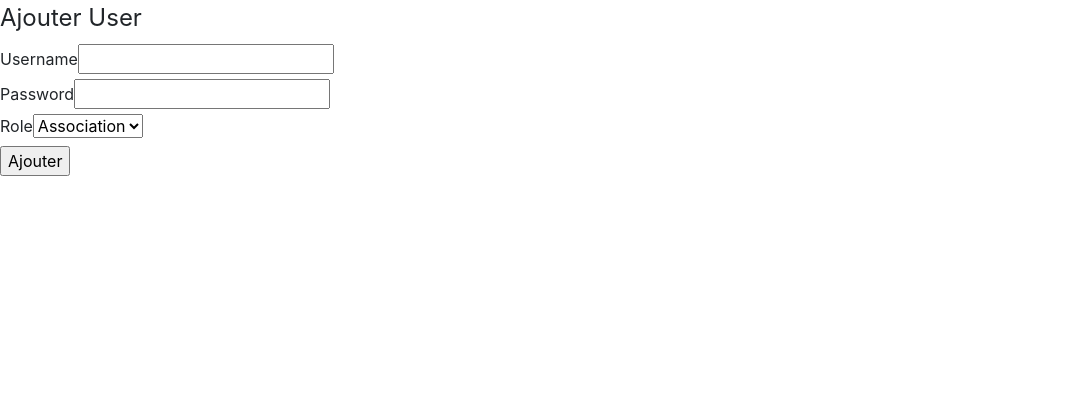
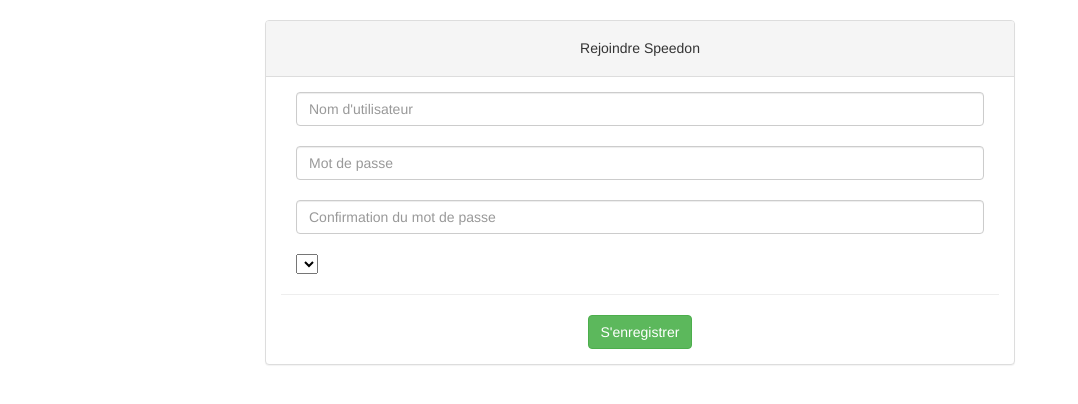
Before and after one commit to djbz/speedon, a CakePHP app: the page made by app/View/Users/add.ctp in a window 1280 px wide. Shown: the top 404 px of the page, without its empty margins (0-1078 px from the left). Run offline with PHP 8.4 and a stand-in for CakePHP, Linux system fonts and the light colour scheme; the template is opened without the code that fills it: most values are stand-ins (such as "Sample title", 1, 10 or a date in 2020); form fields are guessed from the names that the template uses; lists and menus that the app fills with data are empty; some libraries are stand-ins or nearby versions.

Commit message:
travail clément

```diff
--- a/app/View/Users/add.ctp
+++ b/app/View/Users/add.ctp
@@ -1,14 +1,51 @@
-<!-- app/View/Users/add.ctp -->
-<div class="users form">
-<?php echo $this->Form->create('User');?>
-    <fieldset>
-        <legend><?php echo __('Ajouter User'); ?></legend>
-        <?php echo $this->Form->input('username');
-        echo $this->Form->input('password');
-        echo $this->Form->input('role', array(
-            'options' => array('Association' => 'Association', 'Donneur' => 'Donneur')
-        ));
-    ?>
-    </fieldset>
-<?php echo $this->Form->end(__('Ajouter'));?>
+<br />
+<div class="container">
+	<div class="row">
+		<div class="col-md-8 col-md-offset-2">
+			<div class="panel panel-default">
+  				<div class="panel-heading text-center"><h5>Rejoindre Speedon</h5></div>
+  				<div style="color : black; text-align:justify"  class="panel-body">
+    				<div class="container col-md-12">
+                        <?php echo $this->Form->create('User'); ?>
+                        <div class="row">
+                        	<div class="col-md-12">
+                           		<?php echo $this->Form->input('username', array('label' => false, 'class' => 'col-md-12 form-control', 'placeholder' => 'Nom d\'utilisateur')); ?>
+                            </div>
+                        </div>
+                        <br />
+                        <div class="row">
+                        	<div class="col-md-12">
+                           		<?php echo $this->Form->input('password', array('label' => false, 'class' => 'col-md-12 form-control', 'placeholder' => 'Mot de passe')); ?>
+                            </div>
+                        </div>
+                        <br />
+                        <div class="row">
+                        	<div class="col-md-12">
+                           		<?php echo $this->Form->input('repassword', array('label' => false, 'class' => 'col-md-12 form-control', 'placeholder' => 'Confirmation du mot de passe')); ?>
+                            </div>
+                        </div>
+                        <br />
+                        <div class="row">
+                            <div class="col-md-12">
+                           		<?php
+									$options = array('Association' => 'Association', 'Donneur' => 'Donneur');
+									echo $this->Form->select('role', $options ,array('label' => false, 'class' => 'col-md-12 form-control','value' => 'Donneur','required' => 'required')); ?>
+                            </div>
+						</div>
+                      </div>
+                      <div class="row">
+                          <div class="col-md-12 text-center">
+                          	<hr />
+                          </div>
+                      </div>
+                      <div class="row">
+                          <div class="col-md-12 text-center">
+                                <input type="submit" class="btn btn-success span12" value="S'enregistrer"/>
+                                <?php echo $this->Form->end(); ?>
+                           </div>
+                      </div>
+            </div>
+		</div>
+       </div>
+
 </div>
```
